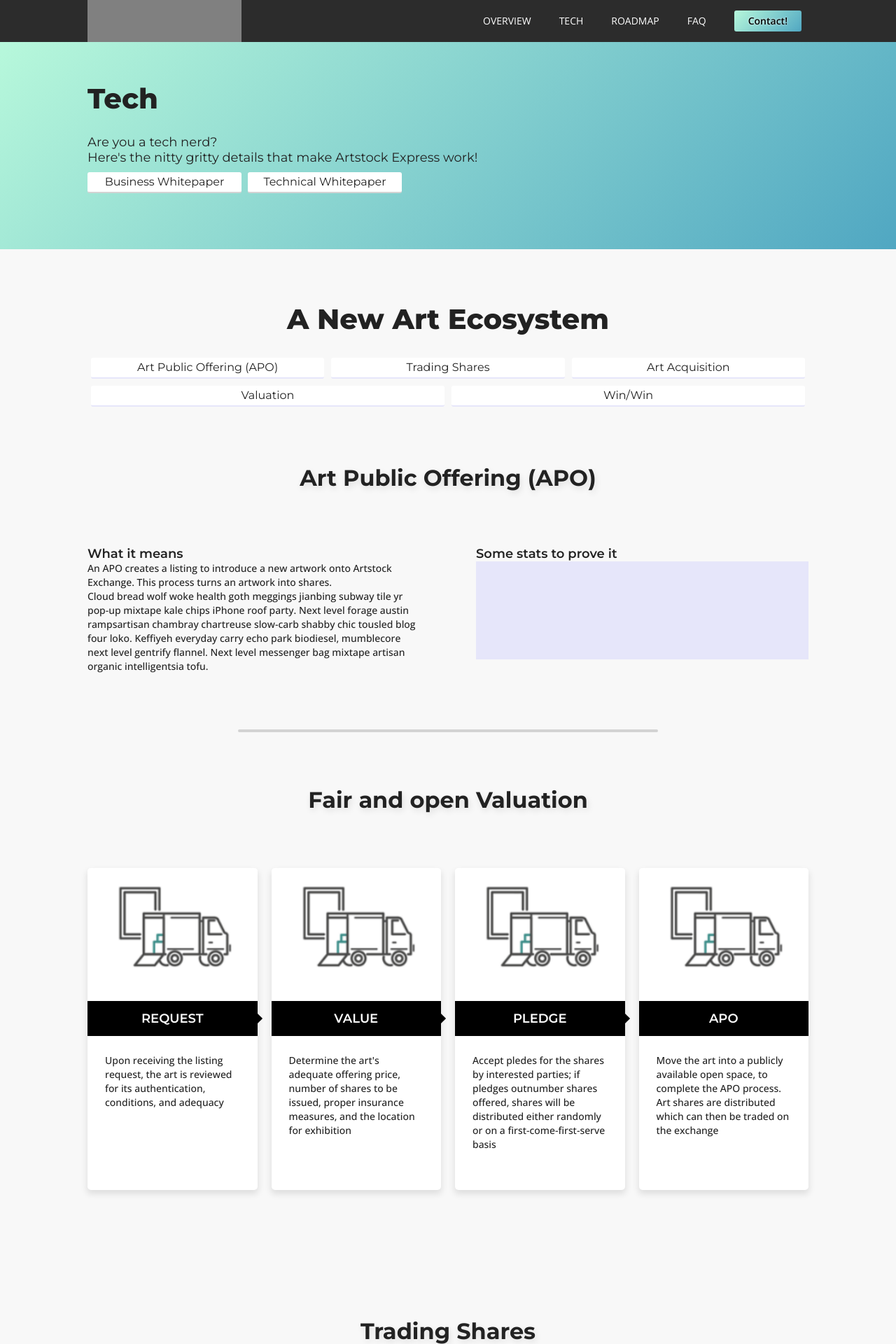
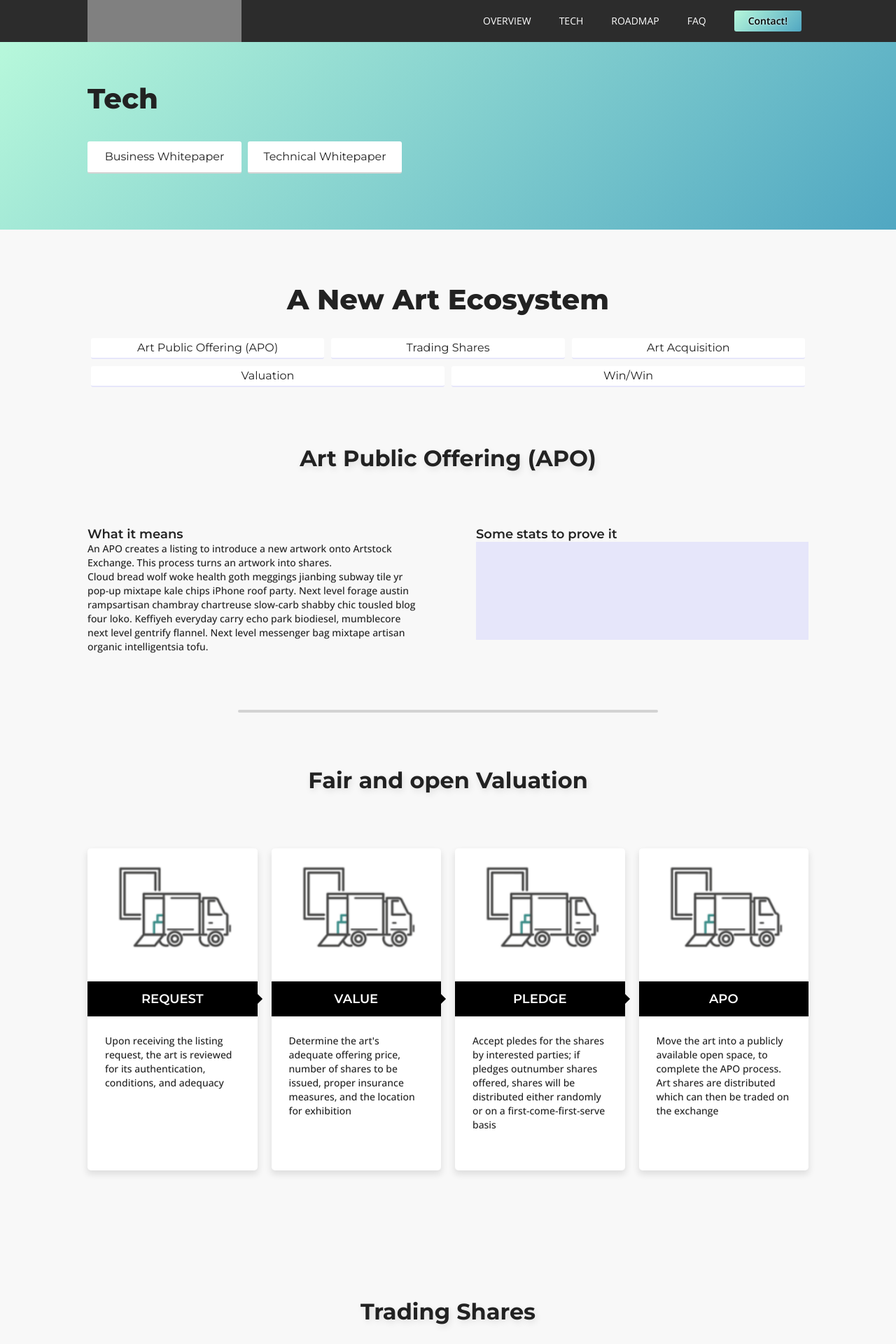
Before and after one commit to volgorean/artstock, a Jekyll site: the page built from tech.html, in a window 1280 px wide. Shown: the top 1920 px of the page at 70% size. Built offline with Jekyll 4.4.1, drawn with Linux system fonts in a browser that asks for light colours.

```diff
--- a/css/header.scss
+++ b/css/header.scss
@@ -26,6 +26,9 @@
   color: #222222;
   border-bottom: 2px solid lightgray;
 }
+.whitepaper {
+  padding: 8px;
+}
 @media (max-width: 840px) {
   .whitepaper {
     display: block;
--- a/tech.html
+++ b/tech.html
@@ -6,9 +6,6 @@
 <header>
   <div class="flex-shrink">
     <h1>Tech</h1>
-
-    <p>Are you a tech nerd?</p>
-    <p>Here's the nitty gritty details that make Artstock Express work!</p>
 
     <a href="#" class="whitepaper">Business Whitepaper</a>
     <a href="#" class="whitepaper">Technical Whitepaper</a>
```
Also changed, not shown: images/goodwin-logo.svg (added).
